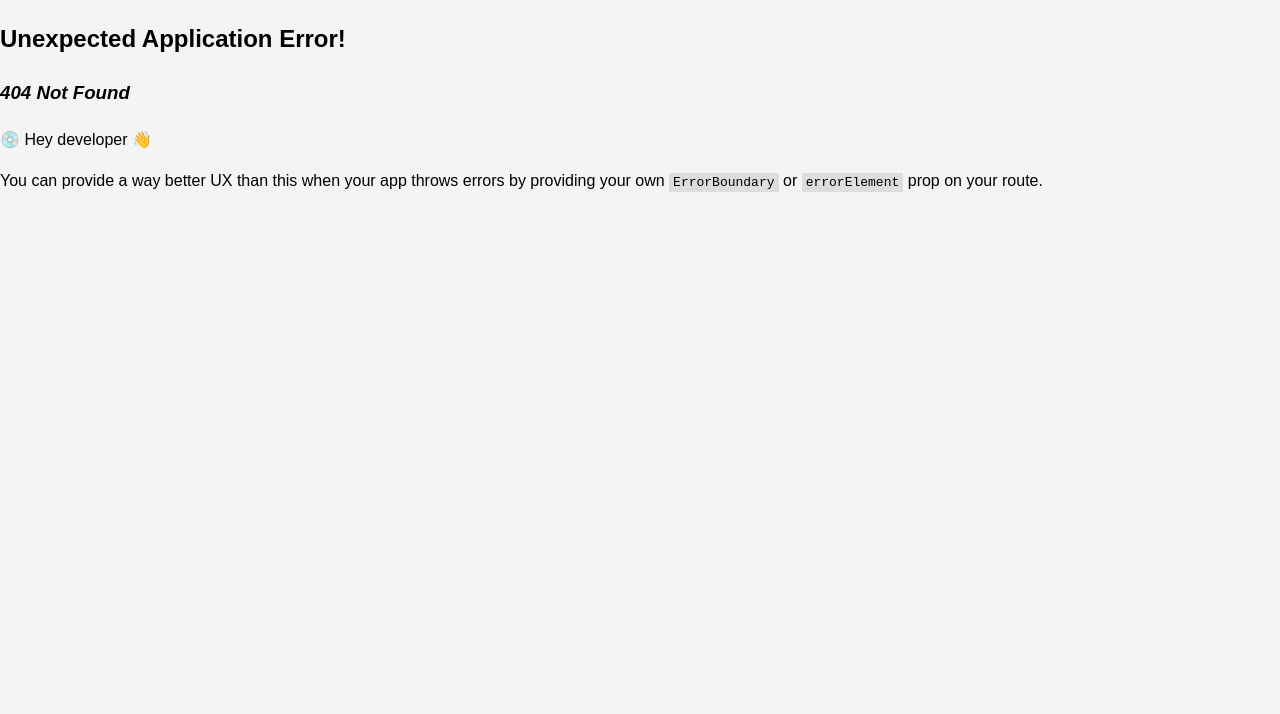
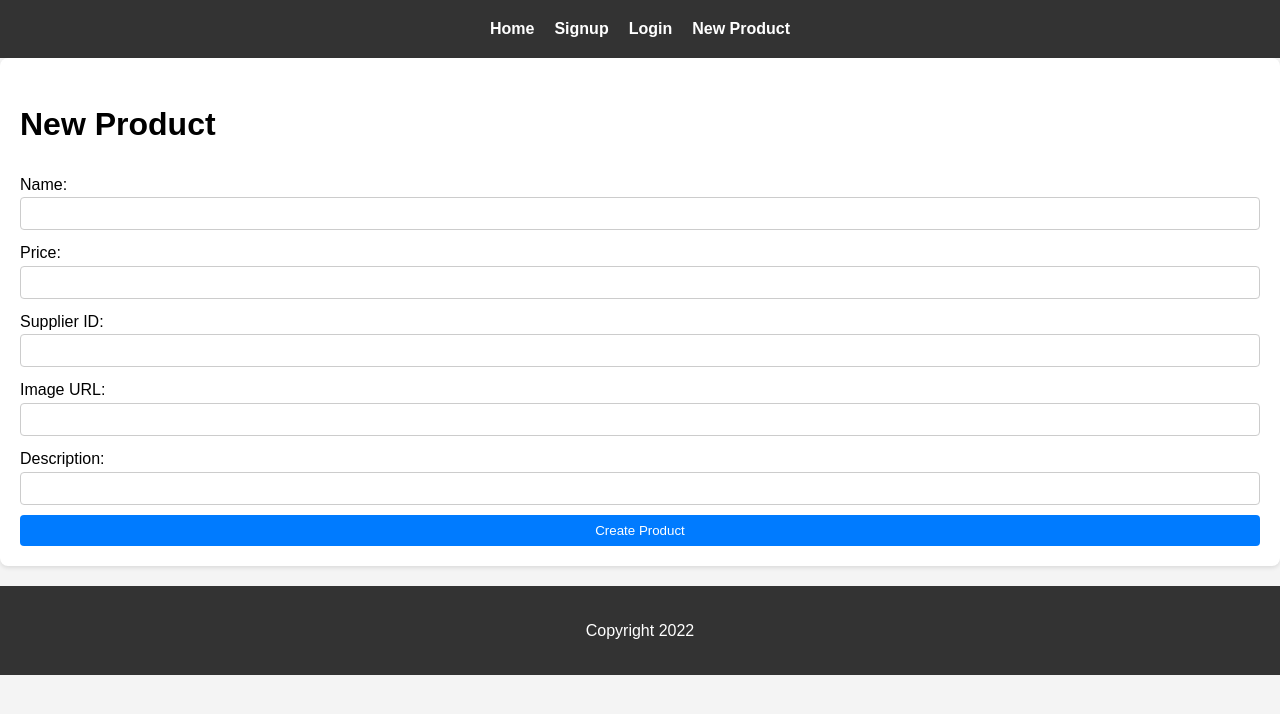
Before and after one commit to Jai-Dhiman/mini-capstone-frontend, a React (Vite) app: page /newproduct in a window 1280 px wide. Before the commit this address had no page. Shown: the top 714 px of the page. Built offline with nearby package versions, Linux system fonts and the light colour scheme.

Commit message:
moved product create too ProductNew

```diff
--- a/src/App.jsx
+++ b/src/App.jsx
@@ -5,6 +5,7 @@ import { SignupPage } from "./SignupPage";
 import { LoginPage } from "./LoginPage";
 import { Footer } from "./Footer";
 import { UserProvider } from "./UserContext";
+import { ProductNew } from "./ProductNew";
 
 const router = createBrowserRouter([
   {
@@ -28,6 +29,10 @@ const router = createBrowserRouter([
         path: "/login",
         element: <LoginPage />,
       },
+      {
+        path: "/newproduct",
+        element: <ProductNew />,
+      },
     ],
   },
 ]);
--- a/src/Header.jsx
+++ b/src/Header.jsx
@@ -7,6 +7,7 @@ export function Header() {
         <Link to="/">Home</Link>
         <Link to="/signup">Signup</Link>
         <Link to="/login">Login</Link>
+        <Link to="/newproduct">New Product</Link>
       </nav>
     </header>
   );
--- a/src/ProductNew.jsx
+++ b/src/ProductNew.jsx
@@ -1,35 +1,63 @@
-export function ProductNew({ onCreate }) {
+import { useState } from "react";
+import axios from "axios";
+import { useNavigate } from "react-router-dom";
+
+export function ProductNew() {
+  const [errors, setErrors] = useState([]);
+  const navigate = useNavigate();
+
   const handleSubmit = (event) => {
     event.preventDefault();
+    setErrors([]);
     const params = new FormData(event.target);
-    onCreate(params, () => event.target.reset());
+
+    axios
+      .post("http://localhost:3000/products.json", params)
+      .then((response) => {
+        console.log("Product created:", response.data);
+        event.target.reset();
+        navigate("/"); // Redirect to the product index page
+      })
+      .catch((error) => {
+        console.log(error.response);
+        setErrors(["Error creating product. Please try again."]);
+      });
   };
 
   return (
     <div className="new-product">
       <h1>New Product</h1>
+      {errors.length > 0 && (
+        <ul>
+          {errors.map((error, index) => (
+            <li key={index} style={{ color: "red" }}>
+              {error}
+            </li>
+          ))}
+        </ul>
+      )}
       <form onSubmit={handleSubmit}>
         <div>
           <label htmlFor="name">Name:</label>
-          <input id="name" name="name" type="text" />
+          <input id="name" name="name" type="text" required />
         </div>
         <div>
           <label htmlFor="price">Price:</label>
-          <input id="price" name="price" type="text" />
+          <input id="price" name="price" type="text" required />
         </div>
         <div>
           <label htmlFor="supplier_id">Supplier ID:</label>
-          <input id="supplier_id" name="supplier_id" type="text" />
+          <input id="supplier_id" name="supplier_id" type="text" required />
         </div>
         <div>
           <label htmlFor="image_url">Image URL:</label>
-          <input id="image_url" name="image_url" type="text" />
+          <input id="image_url" name="image_url" type="url" required />
         </div>
         <div>
           <label htmlFor="description">Description:</label>
-          <input id="description" name="description" type="text" />
+          <input id="description" name="description" required></input>
         </div>
-        <button type="submit">Create</button>
+        <button type="submit">Create Product</button>
       </form>
     </div>
   );
--- a/src/ProductPage.jsx
+++ b/src/ProductPage.jsx
@@ -2,14 +2,13 @@ import axios from "axios";
 import { useState, useEffect } from "react";
 import { ProductIndex } from "./ProductIndex";
 import { ProductShow } from "./ProductShow";
-import { ProductNew } from "./ProductNew";
 import { LogoutLink } from "./LogoutLink";
 import { Modal } from "./Modal";
 import { useUser } from "./UserContext";
 import "./Index.css";
 
 export function ProductPage() {
-  const [products, setProduct] = useState([]);
+  const [products, setProducts] = useState([]);
   const [isProductsShowVisible, setIsProductsShowVisible] = useState(false);
   const [currentProduct, setCurrentProduct] = useState({});
   const { user } = useUser();
@@ -18,15 +17,7 @@ export function ProductPage() {
     console.log("handleIndex");
     axios.get("http://localhost:3000/products.json").then((response) => {
       console.log(response.data);
-      setProduct(response.data);
-    });
-  };
-
-  const handleCreate = (params, successCallback) => {
-    console.log("handleCreate", params);
-    axios.post("http://localhost:3000/products.json", params).then((response) => {
-      setProduct([...products, response.data]);
-      successCallback();
+      setProducts(response.data);
     });
   };
 
@@ -41,7 +32,7 @@ export function ProductPage() {
     axios
       .patch(`http://localhost:3000/products/${id}.json`, params)
       .then((response) => {
-        setProduct(
+        setProducts(
           products.map((product) => {
             if (product.id === response.data.id) {
               return response.data;
@@ -63,7 +54,7 @@ export function ProductPage() {
   const handleDestroy = (id) => {
     console.log("handleDestroy", id);
     axios.delete(`http://localhost:3000/products/${id}.json`).then(() => {
-      setProduct(products.filter((product) => product.id !== id));
+      setProducts(products.filter((product) => product.id !== id));
       handleClose();
     });
   };
@@ -81,7 +72,6 @@ export function ProductPage() {
         {user && <p>{user.name} is logged in</p>}
         <LogoutLink />
       </div>
-      <ProductNew onCreate={handleCreate} />
       <ProductIndex products={products} onShow={handleShow} />
       <Modal show={isProductsShowVisible} onClose={handleClose}>
         <ProductShow product={currentProduct} onUpdate={handleUpdate} onDestroy={handleDestroy} />
```
